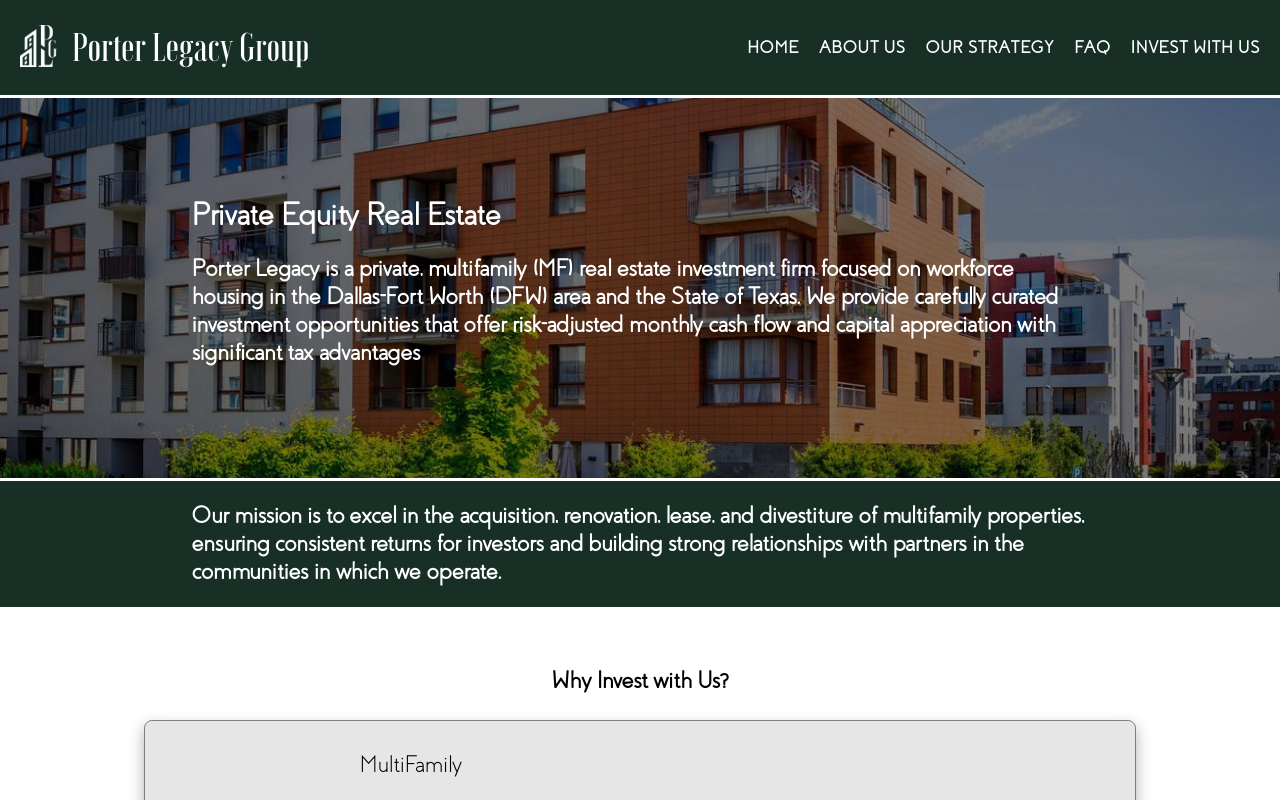
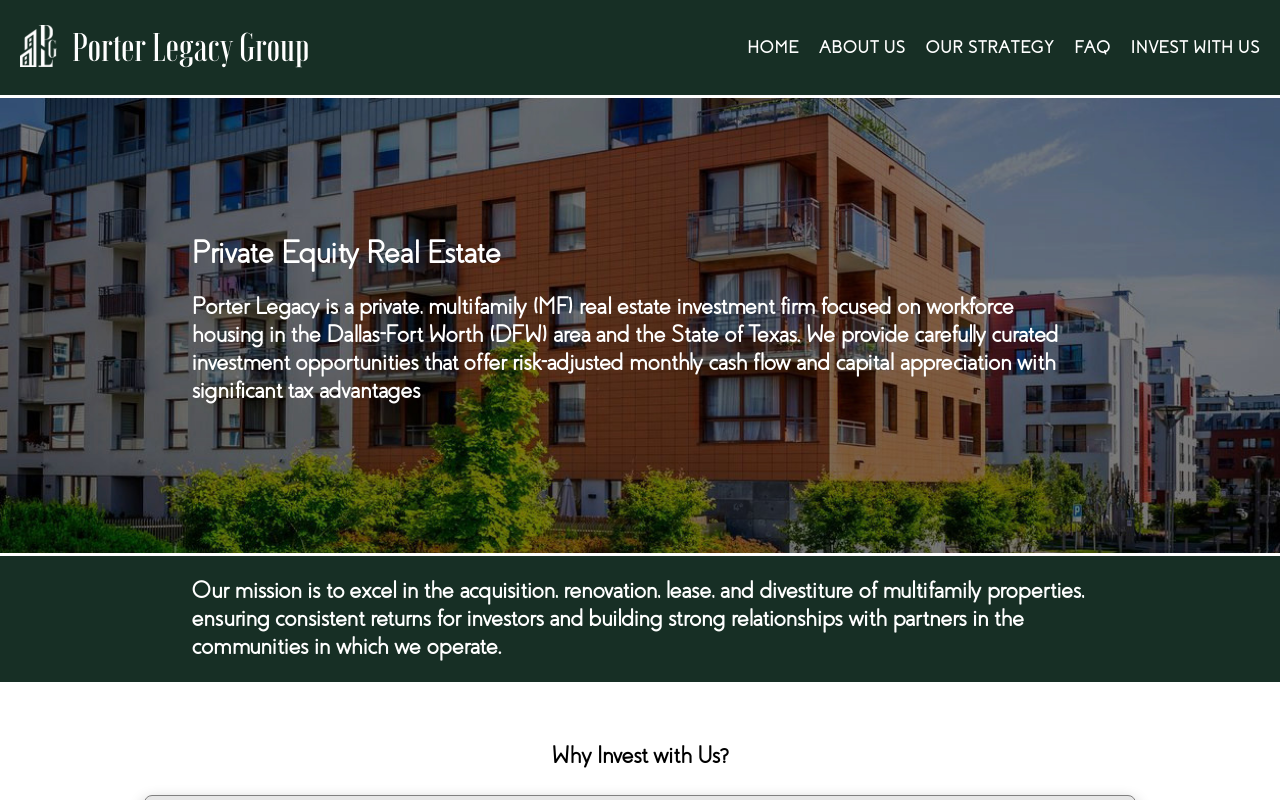
Before and after one commit to garyahill/PorterLegacyGroup, a React app: page / in a window 1280 px wide. Shown: the top 800 px of the page. Built offline with nearby package versions, Linux system fonts and the light colour scheme.

Commit message:
makeing banner taller

```diff
--- a/src/components/layout/main-banner.less
+++ b/src/components/layout/main-banner.less
@@ -4,7 +4,7 @@
 .main-banner {
     background-size: cover;
     background-position: center;
-    min-height: 350px;
+    min-height: 425px;
     display: flex;
     justify-content: center;
     align-items: center;
```
